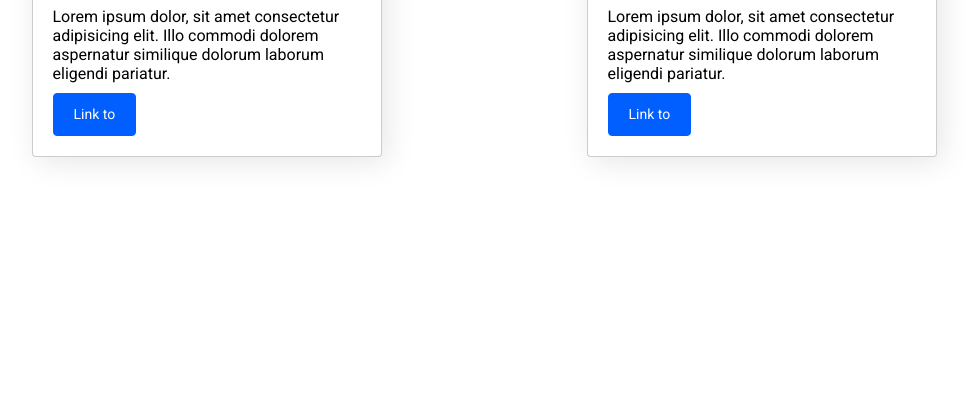
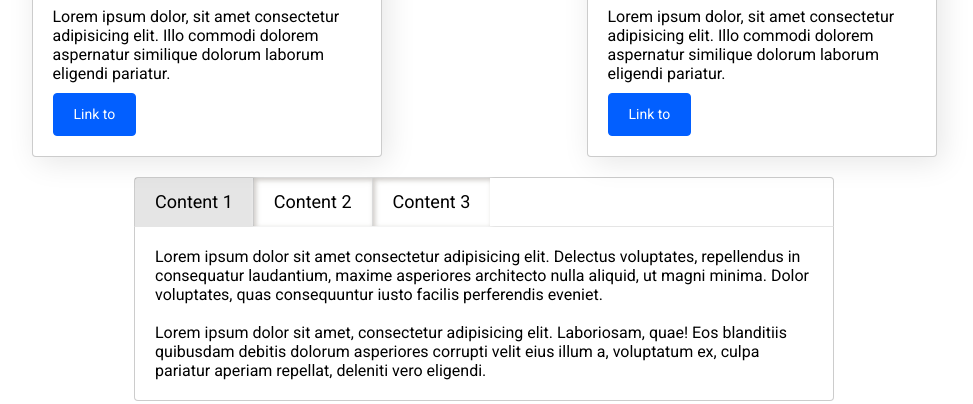
Before and after one commit to Maxisro/library, a website: page src/index.html in a window 1280 px wide. Shown: the part 396-800 px from the top of the page, without its empty margins (156-1129 px from the left). Drawn offline with nearby package versions, Linux system fonts and the light colour scheme; files that its build step writes are made by us from their sources; files whose address does not match are found by name.

Commit message:
technical

```diff
--- a/src/index.html
+++ b/src/index.html
@@ -132,8 +132,6 @@
 						<div class="content-modal__body">
 							Lorem ipsum dolor sit amet consectetur adipisicing elit.
 							Perspiciatis similique, unde dolorem facilis pariatur earum dolore
-
-
 						</div>
 						<div class="content-modal__footer modal-footer">
 							<button class="modal-footer__btn btn btn-danger" data-close>
@@ -146,6 +144,63 @@
 					</div>
 				</div>
 			</div>
+
+			<!-- Tabs -->
+			<div class="tab mt-20 block-center">
+				<div class="tab-panel" data-tabpanel>
+					<div class="tab-item tab-item--active">Content 1</div>
+					<div class="tab-item">Content 2</div>
+					<div class="tab-item">Content 3</div>
+				</div>
+				<div class="tab-content tab-content--active">
+					Lorem ipsum dolor sit amet consectetur adipisicing elit. Delectus
+					voluptates, repellendus in consequatur laudantium, maxime asperiores
+					architecto nulla aliquid, ut magni minima. Dolor voluptates, quas
+					consequuntur iusto facilis perferendis eveniet.
+					<br /><br />
+					Lorem ipsum dolor sit amet, consectetur adipisicing elit. Laboriosam,
+					quae! Eos blanditiis quibusdam debitis dolorum asperiores corrupti
+					velit eius illum a, voluptatum ex, culpa pariatur aperiam repellat,
+					deleniti vero eligendi.
+				</div>
+				<div class="tab-content">
+					Lorem ipsum dolor sit amet consectetur adipisicing elit. Delectus
+					voluptates, repellendus in consequatur laudantium, maxime asperiores
+					architecto nulla aliquid, ut magni minima. Dolor voluptates, quas
+					consequuntur iusto facilis perferendis eveniet.
+					<br /><br />
+					Lorem ipsum dolor sit amet, consectetur adipisicing elit. Laboriosam,
+					quae! Eos blanditiis quibusdam debitis dolorum asperiores corrupti
+					velit eius illum a, voluptatum ex, culpa pariatur aperiam repellat,
+					deleniti vero eligendi.
+					<br /><br />
+					Lorem ipsum dolor sit amet, consectetur adipisicing elit. Laboriosam,
+					quae! Eos blanditiis quibusdam debitis dolorum asperiores corrupti
+					velit eius illum a, voluptatum ex, culpa pariatur aperiam repellat,
+					deleniti vero eligendi.
+				</div>
+				<div class="tab-content">
+					Lorem ipsum dolor sit amet consectetur adipisicing elit. Delectus
+					voluptates, repellendus in consequatur laudantium, maxime asperiores
+					architecto nulla aliquid, ut magni minima. Dolor voluptates, quas
+					consequuntur iusto facilis perferendis eveniet.
+					<br /><br />
+					Lorem ipsum dolor sit amet, consectetur adipisicing elit. Laboriosam,
+					quae! Eos blanditiis quibusdam debitis dolorum asperiores corrupti
+					velit eius illum a, voluptatum ex, culpa pariatur aperiam repellat,
+					deleniti vero eligendi.
+					<br /><br />
+					Lorem ipsum dolor sit amet, consectetur adipisicing elit. Laboriosam,
+					quae! Eos blanditiis quibusdam debitis dolorum asperiores corrupti
+					velit eius illum a, voluptatum ex, culpa pariatur aperiam repellat,
+					deleniti vero eligendi.
+					<br /><br />
+					Lorem ipsum dolor sit amet, consectetur adipisicing elit. Laboriosam,
+					quae! Eos blanditiis quibusdam debitis dolorum asperiores corrupti
+					velit eius illum a, voluptatum ex, culpa pariatur aperiam repellat,
+					deleniti vero eligendi.
+				</div>
+			</div>
 		</div>
 		<script src="script.js"></script>
 	</body>
--- /dev/null
+++ b/src/js/lib/components/tab.js
@@ -0,0 +1 @@
+import $ from "../core";
--- /dev/null
+++ b/src/sass/components/tab.scss
@@ -0,0 +1,36 @@
+.tab {
+	max-width: 700px;
+	&-panel {
+		display: flex;
+		width: 100%;
+		min-height: 50px;
+		border: 1px solid rgba(0, 0, 0, 0.2);
+		border-bottom: 1px solid rgba(0, 0, 0, 0.1);;
+		border-radius: 4px 4px 0 0;
+	}
+	&-item {
+		font-size: 18px;
+		line-height: 27px;
+		padding: 10px 20px;
+		border-right: 1px solid rgba(0, 0, 0, 0.2);
+		cursor: pointer;
+		box-shadow: inset 2px 2px 5px rgba(154, 147, 140, 0.5), 1px 1px 5px rgba(255, 255, 255, 1);
+		&:last-child {
+			border-right: none;
+		}
+		&--active {
+			background-color: rgba(0, 0, 0, 0.1);
+			box-shadow: none;
+		}
+	}
+	&-content{
+		display: none;
+		padding: 20px;
+		border: 1px solid rgba(0, 0, 0, 0.2);
+		border-top: none;
+		border-radius: 0 0 4px 4px;
+		&--active {
+			display: block;
+		}
+	}
+}
--- a/src/sass/components/ui.scss
+++ b/src/sass/components/ui.scss
@@ -2,3 +2,4 @@
 @import "./dropdown.scss";
 @import "./card.scss";
 @import "./modal.scss";
+@import "./tab.scss";
```
Also changed, not shown: src/js/lib/lib.js (+6 -5 lines), dist/index.html, dist/script.js, dist/style.css, 1 other file.
